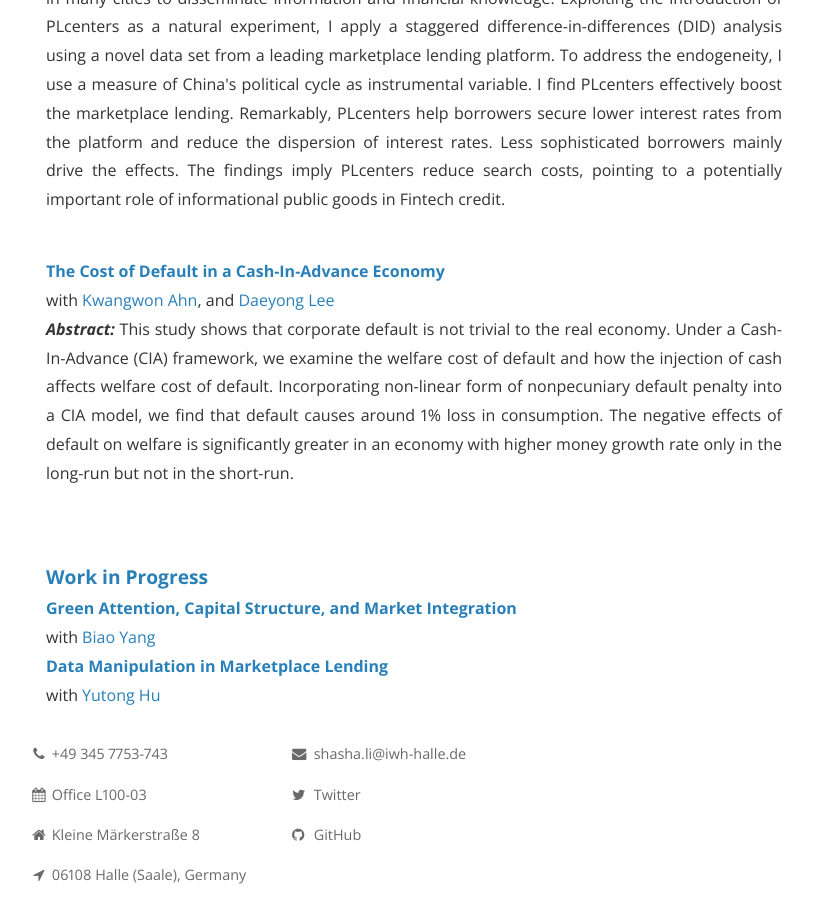
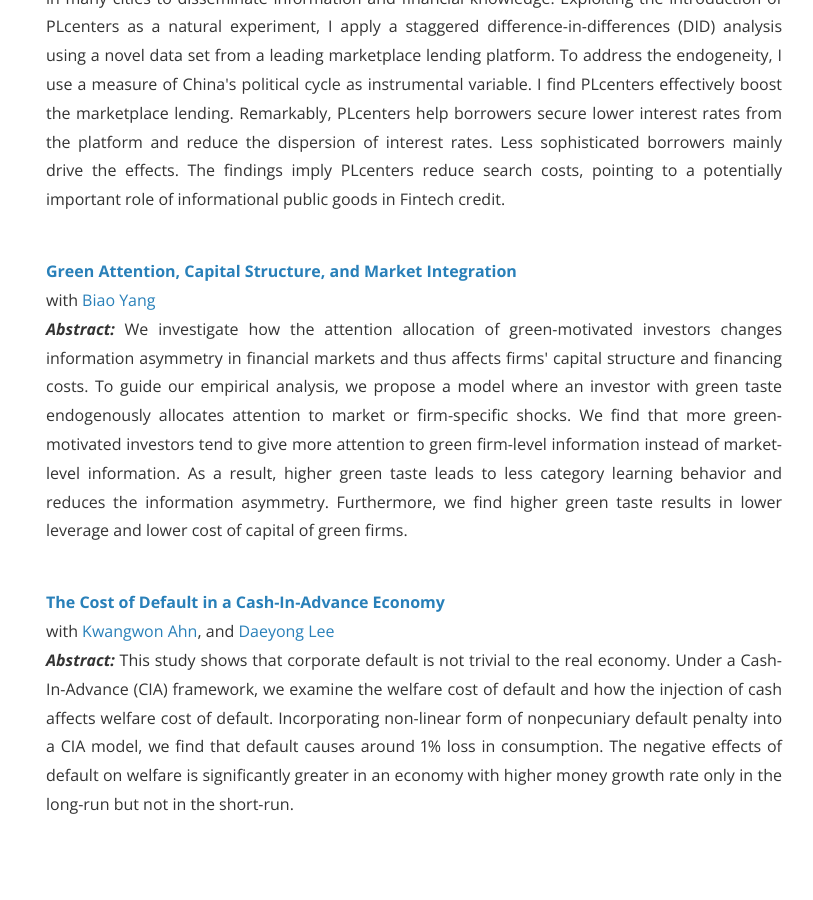
Before and after one commit to shasha-li/shasha-li.github.io, a Jekyll site: the page built from research.html, in a window 1280 px wide and 900 px high, scrolled down 501 px. Shown: the whole window, without its empty margins (226-1039 px from the left). Built offline with Jekyll 4.4.1, drawn with Linux system fonts in a browser that asks for light colours; nearby versions of some CDN libraries; comment, search, counter and statistics services are not loaded; a style sheet for code colours, icons or effects is not loaded.

Commit message:
Update research.html

```diff
--- a/research.html
+++ b/research.html
@@ -18,6 +18,17 @@
   mainly drive the effects. The findings imply PLcenters reduce search costs, pointing to a potentially important role of informational public goods in Fintech credit.
   </p><br>
 
+<strong><a href="https://shasha-li.github.io/content/Green.pdf">Green Attention, Capital Structure, and Market Integration</a></strong>
+<br>with <a href="https://app.scholarsite.io/biao-yang">Biao Yang</a><br>
+<p style="text-align:justify"><b><i>Abstract: </i>
+  </b> We investigate how the attention allocation of green-motivated investors changes information asymmetry in financial markets and
+  thus affects firms' capital structure and financing costs. To guide our empirical analysis, we propose a model where an investor with
+  green taste endogenously allocates attention to market or firm-specific shocks.  We find that more green-motivated investors tend to
+  give more attention to green firm-level information instead of market-level information. As a result, higher green taste leads to less category
+  learning behavior and reduces the information asymmetry. Furthermore, we find higher green taste results in lower leverage and
+  lower cost of capital of green firms.
+  </p><br>
+
 <strong><a href="https://shasha-li.github.io/content/Cost%20of%20default%20in%20CIA%20economy.pdf">The Cost of Default in a Cash-In-Advance Economy</a></strong>
 <br>with <a href="https://yonsei.pure.elsevier.com/en/persons/kwangwon-ahn">Kwangwon Ahn</a>, and <a href="https://sites.google.com/view/daeyonglee/">Daeyong Lee</a><br>
 <p style="text-align:justify"><b><i>Abstract: </i></b>This study shows that corporate default is not trivial to the real economy. Under a Cash-
```
Also changed, not shown: other parts of research.html (+1 -2 lines).
